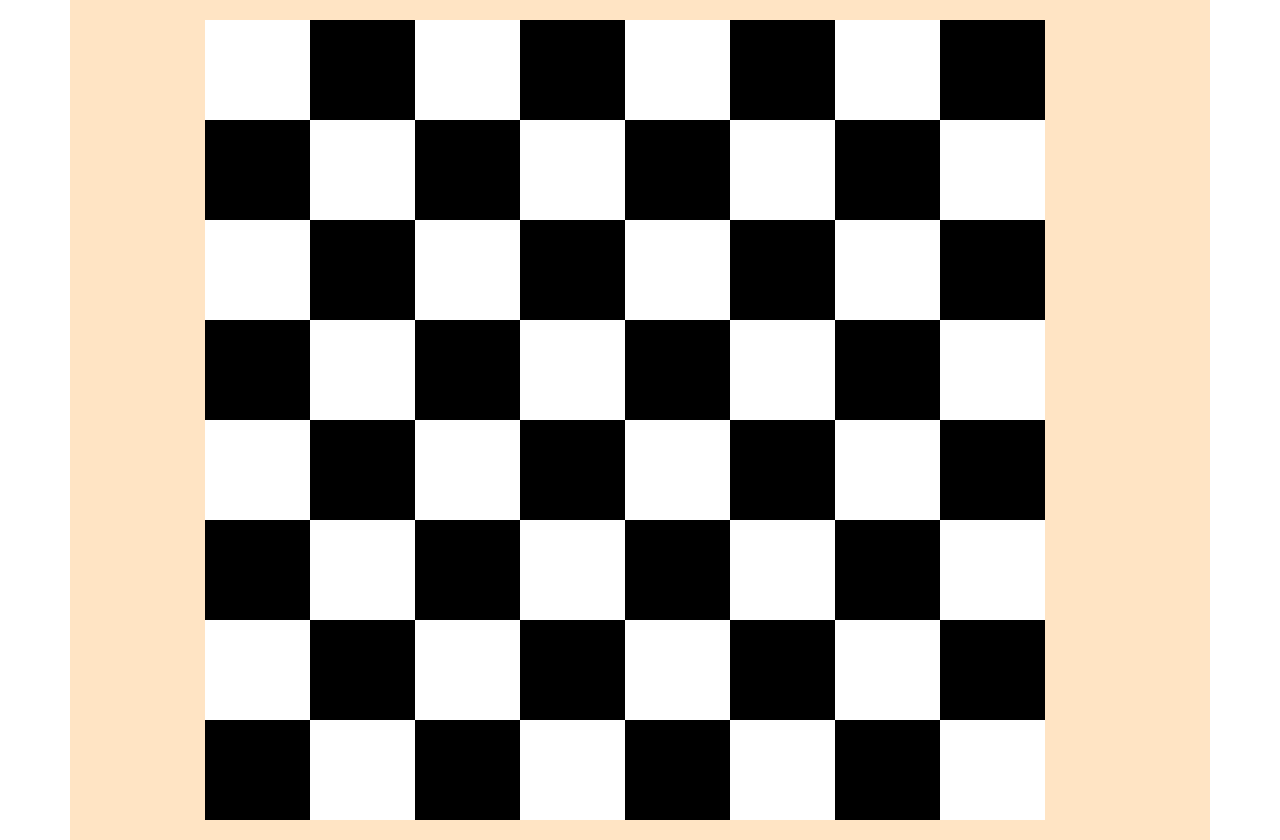
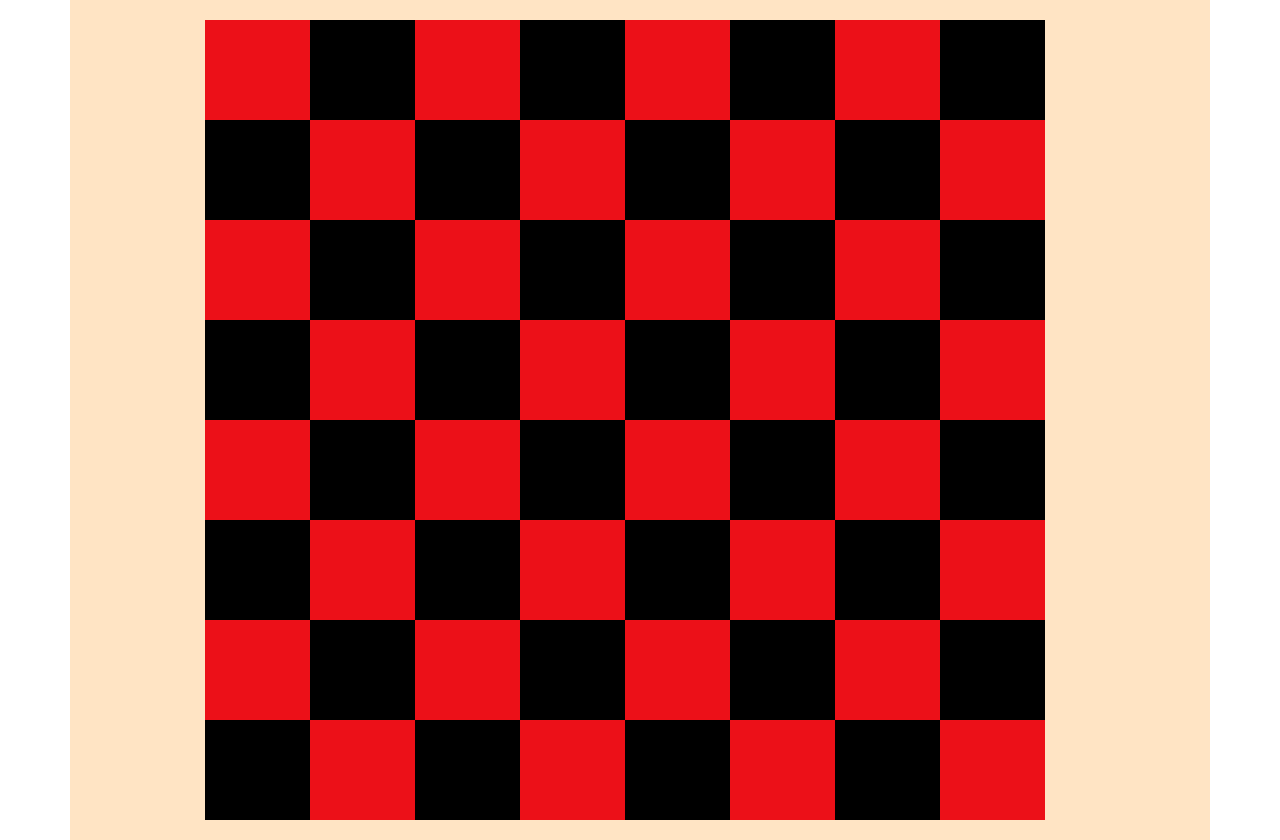
Before and after one commit to elkush/mycheckerboard, a plain HTML site: page index.html in a window 1280 px wide. Drawn offline with nearby package versions, Linux system fonts and the light colour scheme.

Commit message:
second commit

```diff
--- a/style.css
+++ b/style.css
@@ -3,7 +3,7 @@
     padding: 20px 150px;
 }
 .col {
-    background-color: white;
+    background-color: rgb(236, 16, 24);
 }
 .row {
     height: 100px;
```
